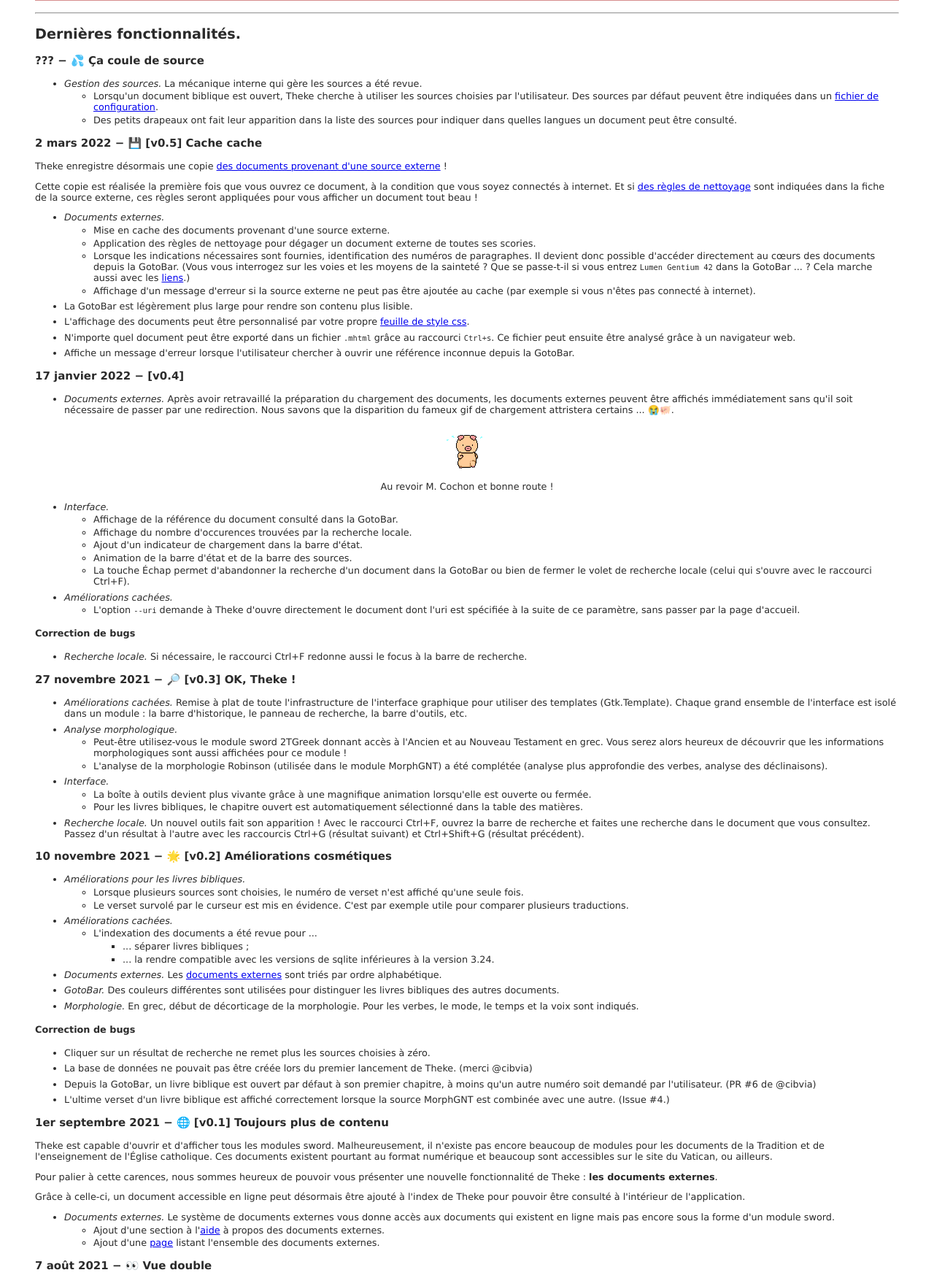
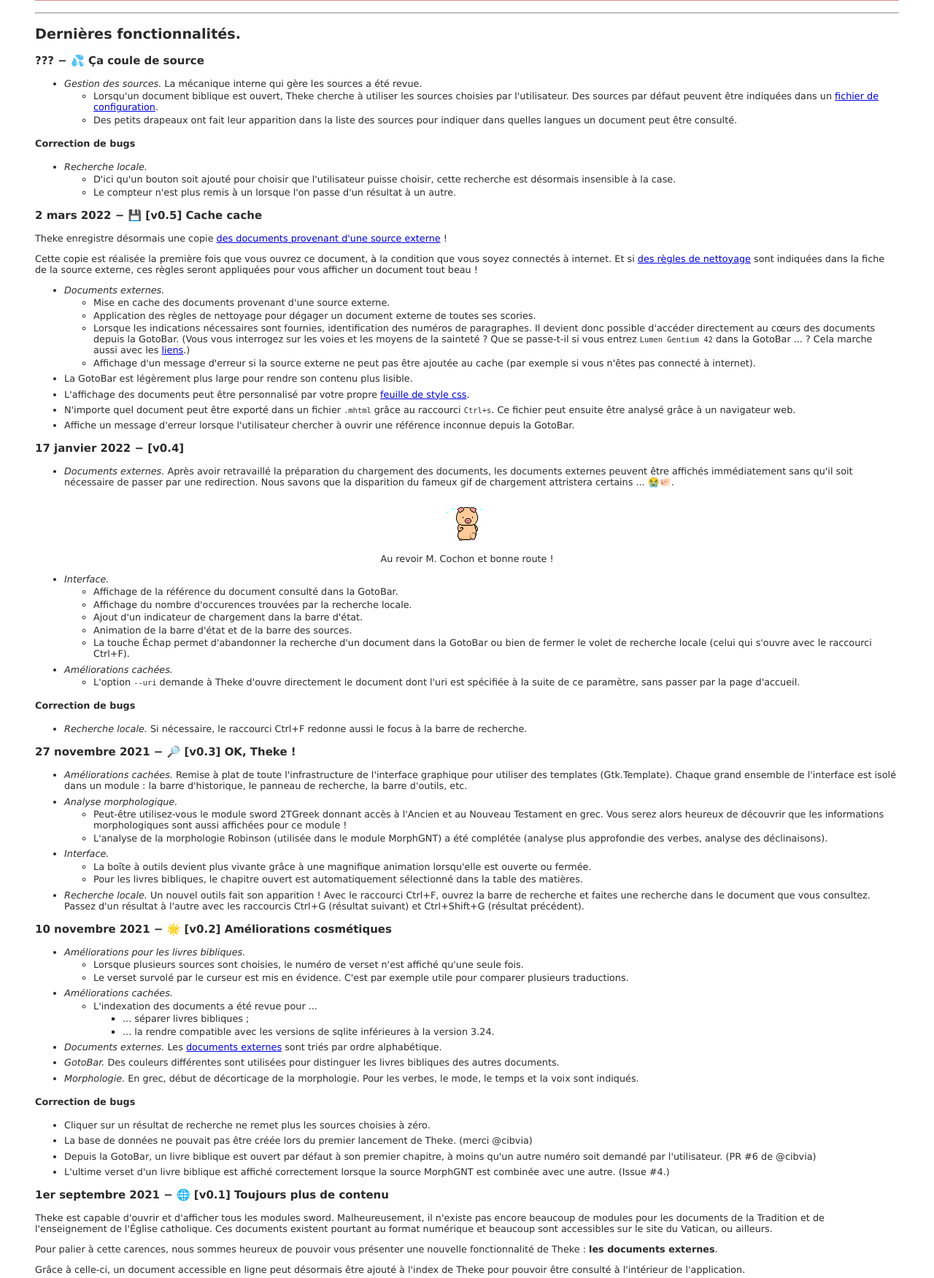
Before and after one commit to a2ohm/theke, a Python web app: template assets/templates/welcome.html.j2 in a window 1280 px wide. Shown: the part 187-1938 px from the top of the page at 73% size. Run offline with Jinja, Linux system fonts and the light colour scheme; the template is opened without the code that fills it, so the values that code supplies are empty.

Commit message:
Update the logbook (local search bar behaviour)

```diff
--- a/assets/templates/logbook.html
+++ b/assets/templates/logbook.html
@@ -4,6 +4,16 @@
         <ul>
             <li>Lorsqu'un document biblique est ouvert, Theke cherche à utiliser les sources choisies par l'utilisateur. Des sources par défaut peuvent être indiquées dans un <a href="theke:/app/help#settings-file">fichier de configuration</a>.</li>
             <li>Des petits drapeaux ont fait leur apparition dans la liste des sources pour indiquer dans quelles langues un document peut être consulté.</li>
+        </ul>
+    </li>
+</ul>
+
+<h4>Correction de bugs</h4>
+<ul>
+    <li><em>Recherche locale.</em>
+        <ul>
+            <li>D'ici qu'un bouton soit ajouté pour choisir que l'utilisateur puisse choisir, cette recherche est désormais insensible à la case.</li>
+            <li>Le compteur n'est plus remis à un lorsque l'on passe d'un résultat à un autre.</li>
         </ul>
     </li>
 </ul>
```
